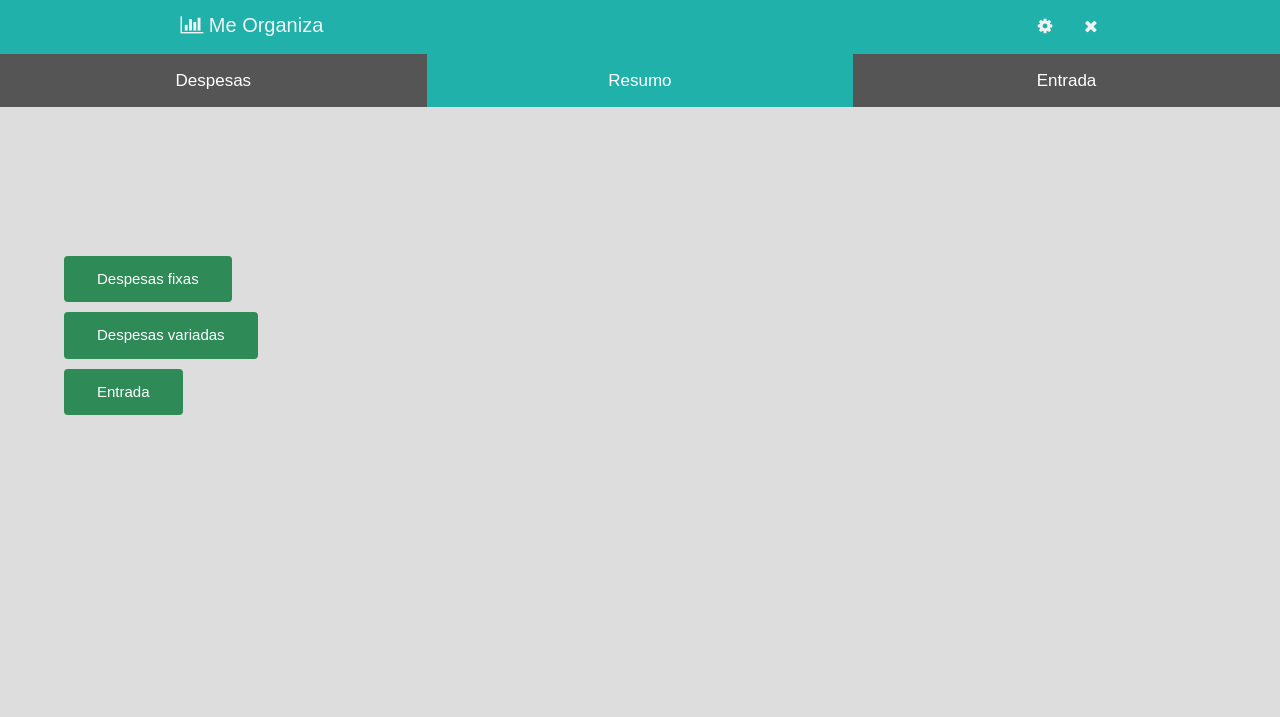
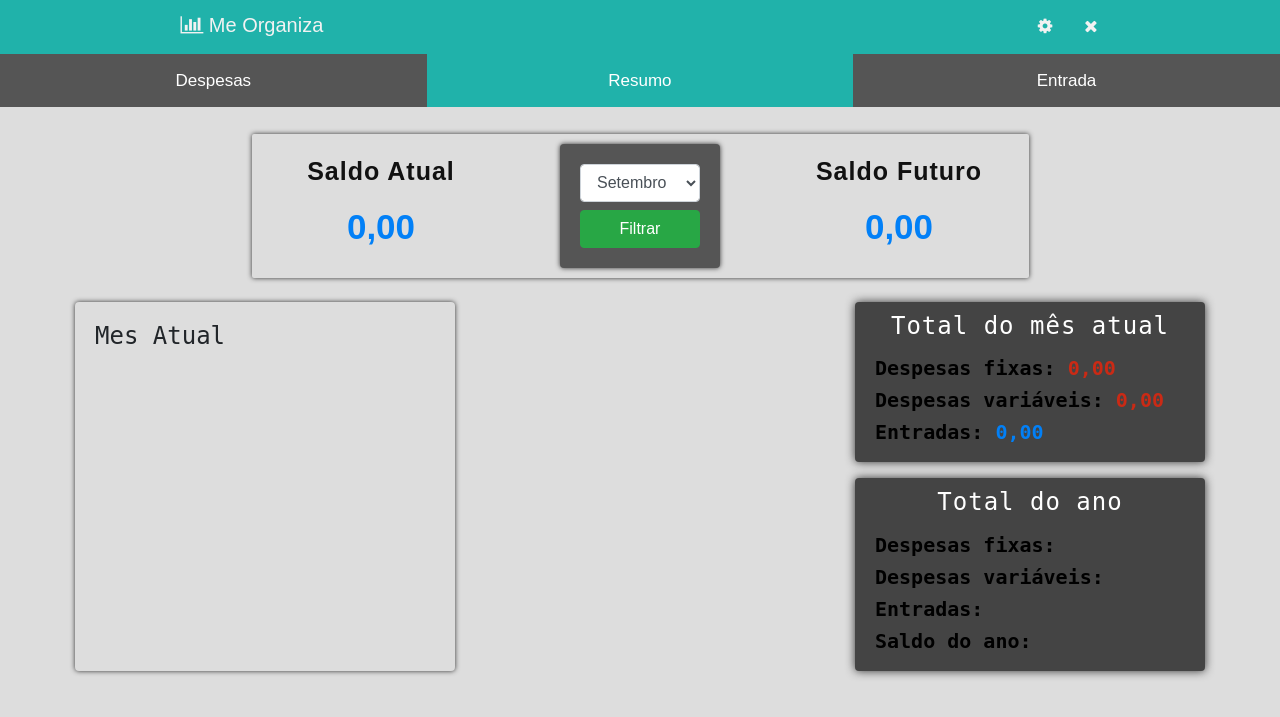
Before and after one commit to Ueverton21/meorganiza, a PHP site: page /resumo in a window 1280 px wide. Shown: the top 717 px of the page. Run offline with PHP 8.4, Linux system fonts and the light colour scheme; the visitor is signed in with stand-in values (Sample User, id 1); tables that the repository leaves empty or names only in its code hold one stand-in row (values such as "Sample post"); some libraries are stand-ins or nearby versions.

Commit message:
Implementação e design da página de resumo

```diff
--- a/css/resumo.css
+++ b/css/resumo.css
@@ -1,47 +1,71 @@
-div#botaopesquisa{
-margin-left:72%;
-margin-top:1%;
-width: 300px;
-height:400px;
-background-color: #556B2F;
-
+div.saldo{
+    color: #000;
+    width: 70%;
+    margin: 80px auto 0 auto;
+    padding: 10px 0;
+    border-radius: 2px;
+    box-shadow: 0 0 5px #333;
 }
 
-div#saldo{
-
-margin-left:26%;
-margin-top:-23%;
-width: 500px;
-height: 50px;
-background-color: #228B22;
-
+div.saldo div.filtro form{
+    background-color: #555;
+    padding: 20px;
+    border-radius: 4px;
+    box-shadow: 0 0 5px #333;
 }
 
-div#resumotudo{
-
-margin-left:5%;
-margin-top:15%;
-width: 250px;
-height: 200px;
-
-
-}
-body{
-	background-color: #DDD;
+div.saldo h4{
+    border-radius: 5px;
+    color: #111;
+    letter-spacing: 1px;
+    font-size: 25px;
+    font-weight: bold;
 }
 
+div.saldo h5{
+    margin-top: 20px;
+    text-align: center;
+    font-weight: bold;
+    font-size: 35px;
+}
 
-#botao {
-  background-color:   #2E8B57;
-  color: white;
-  padding: 11px 32px;
-  text-align: center;
-  font-size: 15px;
-  margin-top: 10px;
+h5.positivo{
+    color: rgb(2, 128, 247);
+}
 
+h5.negativo{
+    color: rgb(143, 23, 7);
+}
 
+div.quadro-left{
+    font-family: monospace;
+    padding: 20px;
+    border-radius: 4px;
+    box-shadow: 0 0 5px #333;
 }
-#botao:hover {
-  background-color:   #3CB371;
 
+div.quadro-right div.quadro{
+    font-family: monospace;
+    padding: 10px 20px;
+    border-radius: 4px;
+    background-color: #444;
+    box-shadow: 0 0 10px #333;
 }
+
+div.quadro-right div.quadro h4{
+    letter-spacing: 1px;
+    color: #FFF;
+}
+
+div.quadro-right div.quadro h5{
+    font-weight: bold;
+    color: #000;
+}
+
+div.quadro-right div.quadro h5 span.gasto{
+    color: rgb(202, 42, 21);
+}
+
+div.quadro-right div.quadro h5 span.ganho{
+    color: rgb(2, 128, 247);
+}
--- a/resumo/index.php
+++ b/resumo/index.php
@@ -1,5 +1,44 @@
+<?php
+  include_once('../php/init.php');
+  session_start();
+
+  if(!isset($_SESSION['usuario'])){
+    header('location: ../');
+  }
+  else{
+    $user = $_SESSION['usuario'];
+  }
+
+  $arrayMes = ['Janeiro', 'Fevereiro', 'Março','Abril','Maio','Junho','Julho','Agosto','Setembro', 'Outubro','Novembro','Dezembro'];
+  $arrayMesNumero = ['01', '02', '03','04','05','06','07','08','09', '10','11','12'];
+
+  if(isset($_POST['mes']) && strftime('%m')!=$_POST['mes']){
+    $mes = $_POST['mes'];
+  }
+  else{
+    //TIMEZONE BRASIL
+    date_default_timezone_set('Etc/GMT+3');
+    setlocale(LC_TIME, "ptb");
+    //Pegar o mês atual
+    $mes = strftime('%m');
+
+    //saldo atual - Pega as informações do início do mês até o dia corrente
+    $despesas_fixas_atuais = mysqli_fetch_array(mysqli_query($conn, "SELECT SUM(valor) FROM despesas_fixas WHERE id_usuario = '$user' AND MONTH(date_despesa) = MONTH('0000-$mes-00') AND DAY(date_despesa) < DAY(now())"))[0];
+    $despesas_variaveis_atuais = mysqli_fetch_array(mysqli_query($conn, "SELECT SUM(valor) FROM despesas_variaveis WHERE id_usuario = '$user' AND MONTH(date_despesa) = MONTH('0000-$mes-00') AND DAY(date_despesa) < DAY(now())"))[0];
+    $total_despesas_atuais =  $despesas_fixas_atuais+$despesas_variaveis_atuais;
+    $entradas_atuais = mysqli_fetch_array(mysqli_query($conn, "SELECT SUM(valor) FROM entradas WHERE id_usuario = '$user' AND MONTH(data_entrada) = MONTH('0000-$mes-00') AND DAY(data_entrada) < DAY(now())"))[0];
+    $saldo_atual = $entradas_atuais - $total_despesas_atuais;
+  }
 
 
+  //Saldo futuro - Pega as informções até o fim do mês
+  $despesas_fixas = mysqli_fetch_array(mysqli_query($conn, "SELECT SUM(valor) FROM despesas_fixas WHERE id_usuario = '$user' AND MONTH(date_despesa) = MONTH('0000-$mes-00')"))[0];
+  $despesas_variaveis = mysqli_fetch_array(mysqli_query($conn, "SELECT SUM(valor) FROM despesas_variaveis WHERE id_usuario = '$user' AND MONTH(date_despesa) = MONTH('0000-$mes-00')"))[0];
+  $total_despesas =  $despesas_fixas+$despesas_variaveis;
+  $entradas = mysqli_fetch_array(mysqli_query($conn, "SELECT SUM(valor) FROM entradas WHERE id_usuario = '$user' AND MONTH(data_entrada) = MONTH('0000-$mes-00')"))[0];
+  $saldo_futuro = $entradas-$total_despesas;
+
+?>
 
 <!doctype html>
 <html lang="pt">
@@ -27,7 +66,6 @@
   <div class="barra">
     <div class="ba">
       <label  ><i class="fa fa-bar-chart"></i> Me Organiza</label>
-
     </div>
     <div class="right">
       <a href="#" ><i class="fa fa-cog"></i></a>
@@ -35,14 +73,116 @@
     </div>
   </div>
   <a href="../despesas_fixas" class="tablink"  >Despesas</a>
-<a href="" class="tablink" style="background-color:   #20B2AA" >Resumo</a>
+  <a href="" class="tablink" style="background-color:  #20B2AA" >Resumo</a>
   <a href="../entrada" class="tablink" >Entrada</a>
 
-<div id="resumotudo">
-    <a href="" id="botao" class="btn">Despesas fixas</a>
-    <a href="" id="botao" class="btn">Despesas variadas</a>
-    <a href="" id="botao" class="btn">Entrada</a>
+  <div class="container mb-3">
+    <div class="saldo row justify-content-between align-items-center">
+      <div class="col-4">
+        <?php
+          if(isset($saldo_atual)){
+        ?>
+            <h4 class="text-center">Saldo Atual</h4>
+        <?php
+          if($saldo_atual<0){
+        ?>
+            <h5 class="negativo"><?php echo number_format($saldo_atual, 2,',','');?></h5>
+        <?php
+          }
+          else{
+        ?>
+            <h5 class="positivo"><?php echo number_format($saldo_atual, 2,',','');?></h5>
+        <?php
+            }
+          }
+          else{
+        ?>
+            <h4 class="text-center"> -- </h4>
+
+        <?php }?>
       </div>
 
+      <div class="col-4 filtro row justify-content-center">
+        <form action="../resumo/" method="POST">
+          <select class="form-control" name="mes">
+            <?php
+              for($i=0; $i<12;$i++){
+                if($mes==$arrayMesNumero[$i]){
+
+            ?>
+                  <option selected value="<?php echo $arrayMesNumero[$i];?>"><?php echo $arrayMes[$i];?></option>
+            <?php
+                }
+                else{
+
+            ?>
+                  <option value="<?php echo $arrayMesNumero[$i];?>"><?php echo $arrayMes[$i];?></option>
+
+            <?php
+                }
+              }
+            ?>
+          </select>
+          <button class="mt-2 w-100 btn btn-success" name="filtrar" type="submit">Filtrar</button>
+        </form>
+      </div>
+      <div class="col-4">
+      <?php
+        if(!isset($saldo_atual)){
+      ?>
+        <h4 class="text-center">Saldo do Mês</h4>
+      <?php
+        }else{
+      ?>
+        <h4 class="text-center">Saldo Futuro</h4>
+      <?php
+        }
+      ?>
+
+        <?php
+          if($saldo_futuro<0){
+        ?>
+            <h5 class="negativo"><?php echo number_format($saldo_futuro, 2,',','');?></h5>
+        <?php
+          }
+          else{
+        ?>
+            <h5 class="positivo"><?php echo number_format($saldo_futuro, 2,',','');?></h5>
+        <?php
+          }
+        ?>
+
+      </div>
+    </div>
+    <div class="row justify-content-around mt-4">
+      <div class="quadro-left col-4">
+        <h4>Mes Atual</h4>
+      </div>
+      <div class="col-4">
+
+      </div>
+      <div class="row quadro-right col-4">
+        <div class="quadro col-12">
+          <h4 class="text-center">Total do mês atual</h4>
+          <h5 class="mt-3">Despesas fixas:
+            <span class="gasto"><?php echo number_format($despesas_fixas, 2, ',','');?></span>
+          </h5>
+          <h5>Despesas variáveis:
+            <span class="gasto"><?php echo number_format($despesas_variaveis, 2, ',','');?></span>
+          </h5>
+          <h5>Entradas:
+            <span class="ganho"><?php echo number_format($entradas, 2, ',','');?></span>
+          </h5>
+        </div>
+        <div class="quadro col-12 mt-3">
+          <h4 class="text-center">Total do ano</h4>
+          <h5 class="mt-3">Despesas fixas:  </h5>
+          <h5>Despesas variáveis:  </h5>
+          <h5>Entradas:  </h5>
+          <h5>Saldo do ano:  </h5>
+        </div>
+      </div>
+    </div>
+  </div>
 </body>
 </html>
```
Lines whose indentation alone changed are shown as unchanged.
